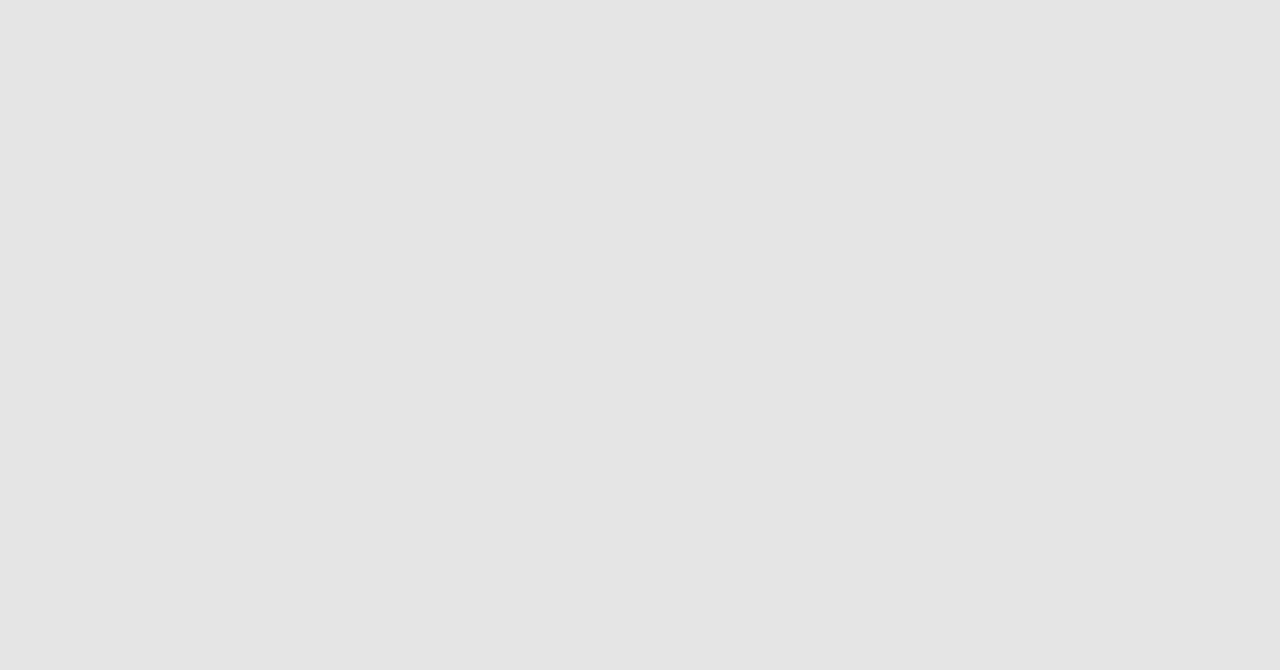
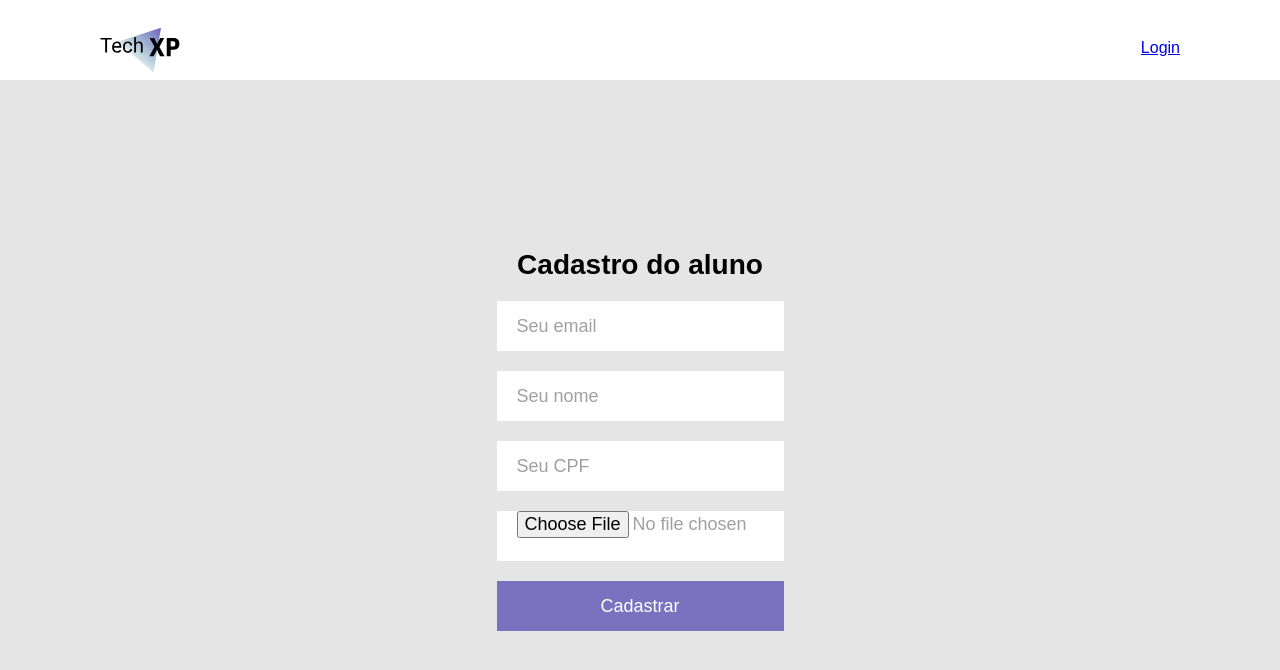
Before and after one commit to gabgraca/hackathonrsxp, a React (Create React App) app in the folder frontend/: page /studentRegister in a window 1280 px wide. Shown: the top 670 px of the page. Built offline with nearby package versions, Linux system fonts and the light colour scheme.

Commit message:
cadastro usuario

```diff
--- a/frontend/src/components/Header/styles.js
+++ b/frontend/src/components/Header/styles.js
@@ -10,6 +10,7 @@ export const Container = styled.div`
 
 export const MenuItems = styled.div`
     display: flex;
+    padding: 10px;
     flex-direction: row;
     max-width: 1100px;
     width: 100%;
--- a/frontend/src/container/RoutesContainer.js
+++ b/frontend/src/container/RoutesContainer.js
@@ -6,8 +6,9 @@ import {
 } from "react-router-dom"
 
 import Login from '../screen/Login'
-import Register from '../screen/Register'
+
 import Home from '../screen/Home'
+import StudentRegister from '../screen/StudentRegister'
 import List from '../screen/List'
 
 function RoutesContainer() {
@@ -21,6 +22,9 @@ function RoutesContainer() {
                 <Route exact path="/">
                     <Home />
                 </Route>
+                <Route exact path="/studentRegister">
+                    <StudentRegister />
+                </Route>
                 <Route path="/list">
                     <List />
                 </Route>
--- a/frontend/src/screen/Register/index.js
+++ /dev/null
@@ -1,18 +0,0 @@
-import React, { useState, useEffect } from 'react';
-
-import {
-  Container,
-  ContainerForm,
-  Img,
-  Input,
-  Button,
-} from './styles';
-import Header from '../../components/Header'
-
-export default function Register() {
-  return (
-    <Container>
-      <Header />
-    </Container>
-  )
-}
--- /dev/null
+++ b/frontend/src/screen/StudentRegister/index.js
@@ -0,0 +1,28 @@
+import React, { useState, useEffect } from 'react';
+
+import {
+  Container,
+  Form,
+  Title,
+  Input,
+  Button,
+} from './styles';
+import Header from '../../components/Header'
+
+export default function StudentRegister() {
+  return (
+    <Container>
+      <Header />
+
+      <Form>
+        <Title>Cadastro do aluno</Title>
+        <Input name='email' type='email' placeholder="Seu email" />
+        <Input name='name' type='text' placeholder="Seu nome"/>
+        <Input name='cpf' type='text' placeholder="Seu CPF"/>
+        <Input name='file' type='file' placeholder="Anexar comprovante de matrícula"/>
+        <Button>Cadastrar</Button>
+      </Form>
+
+    </Container>
+  )
+}
--- a/frontend/src/screen/Register/styles.js
+++ b/frontend/src/screen/StudentRegister/styles.js
@@ -2,28 +2,28 @@ import styled from 'styled-components'
 import logo from '../../assets/Logo.svg'
 
 export const Container = styled.div`
-    height: 400px;
+    height: 100%;
+    width: 100%;
+    align-items: center;
+    justify-content: center;
 `
 
-export const ContainerForm = styled.div`
+export const Form = styled.form`
     display: flex;
     align-items: center;
     justify-content: center;
     flex-direction: column;
-    max-width: 400px;
     width: 100%;
+    min-height: calc(100vh - 80px);
 `
 
-export const Img = styled.img.attrs({
-    alt: 'Logo image',
-    src: logo
-})`
-    width: 180px;
-    height: auto;
+export const Title = styled.h2`
+    color: #000;
+    font-size: 28px;
 `
 
 export const Input = styled.input.attrs({
-    placeholder: 'Seu email'
+
 })`
     width: 287px;
     height: 50px;
```
